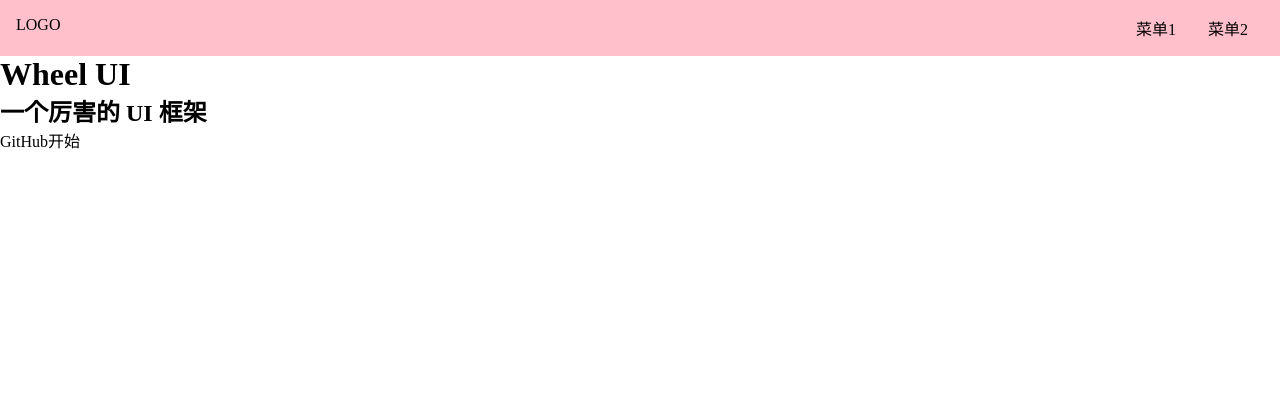
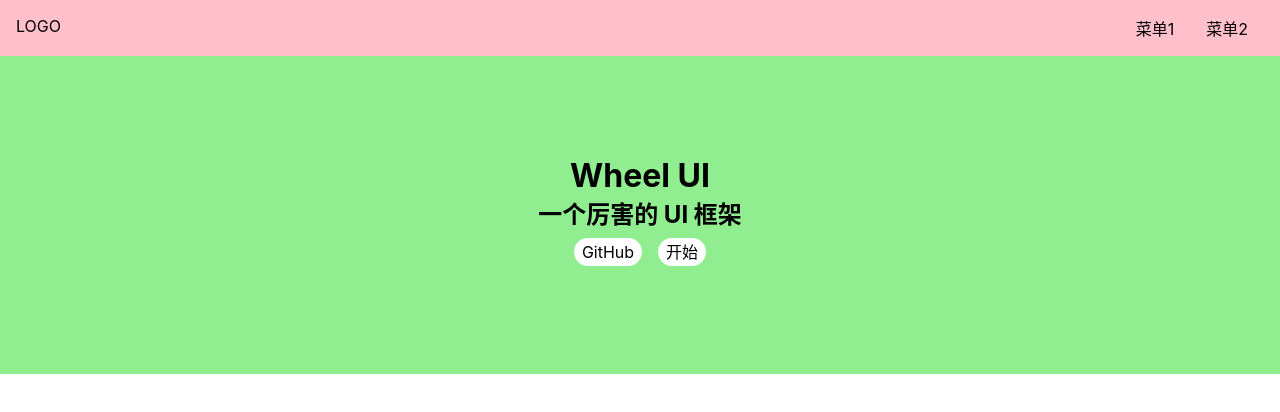
Before and after one commit to marui-mr/wheel-ui, a Vue app: page /#/ in a window 1280 px wide. Shown: the top 412 px of the page. Built offline with nearby package versions, Linux system fonts and the light colour scheme.

Commit message:
Home 页面 CSS

```diff
--- a/src/index.scss
+++ b/src/index.scss
@@ -12,5 +12,14 @@ a {
   color: inherit;
   &:hover {
     border-bottom: 1px solid;
+    cursor: pointer;
   }
 }
+body {
+  font-size: 16px;
+  font-family: -apple-system, "Noto Sans", "Helvetica Neue", Helvetica,
+    "Nimbus Sans L", Arial, "Liberation Sans", "PingFang SC", "Hiragino Sans GB",
+    "Noto Sans CJK SC", "Source Han Sans SC", "Source Han Sans CN",
+    "Microsoft YaHei", "Wenquanyi Micro Hei", "WenQuanYi Zen Hei", "ST Heiti",
+    SimHei, "WenQuanYi Zen Hei Sharp", sans-serif;
+}
--- a/src/views/Home.vue
+++ b/src/views/Home.vue
@@ -19,4 +19,26 @@ export default {
 };
 </script>
 
-<style lang="scss" scoped></style>
+<style lang="scss" scoped>
+.banner {
+  padding: 100px 0;
+  display: flex;
+  justify-content: center;
+  align-items: center;
+  flex-direction: column;
+  background: lightgreen;
+  > .actions {
+    padding: 8px 0;
+    a {
+      margin: 0 8px;
+      background: #fff;
+      display: inline-block;
+      $h: 28px;
+      height: $h;
+      line-height: $h;
+      border-radius: $h/2;
+      padding: 0 8px;
+    }
+  }
+}
+</style>
```
